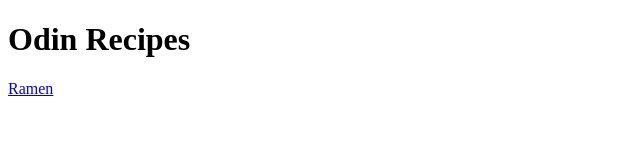
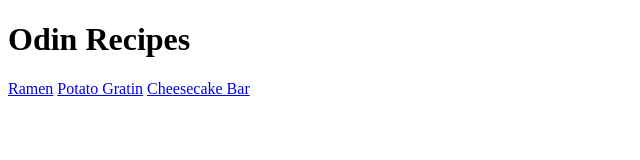
Before and after one commit to emyrious/odin-recipes, a plain HTML site: page index.html in a window 1280 px wide. Shown: the whole page, without its empty margins (0-640 px from the left). Drawn offline with Linux system fonts and the light colour scheme.

Commit message:
Link two additional <recipe>.html files to index.html

```diff
--- a/index.html
+++ b/index.html
@@ -9,5 +9,7 @@
     <body>
         <h1>Odin Recipes</h1>
         <a href="recipes/ramen.html">Ramen</a>
+        <a href="recipes/potato-gratin.html">Potato Gratin</a>
+        <a href="recipes/cheesecake-bar.html">Cheesecake Bar</a>
     </body>
 </html>
```
